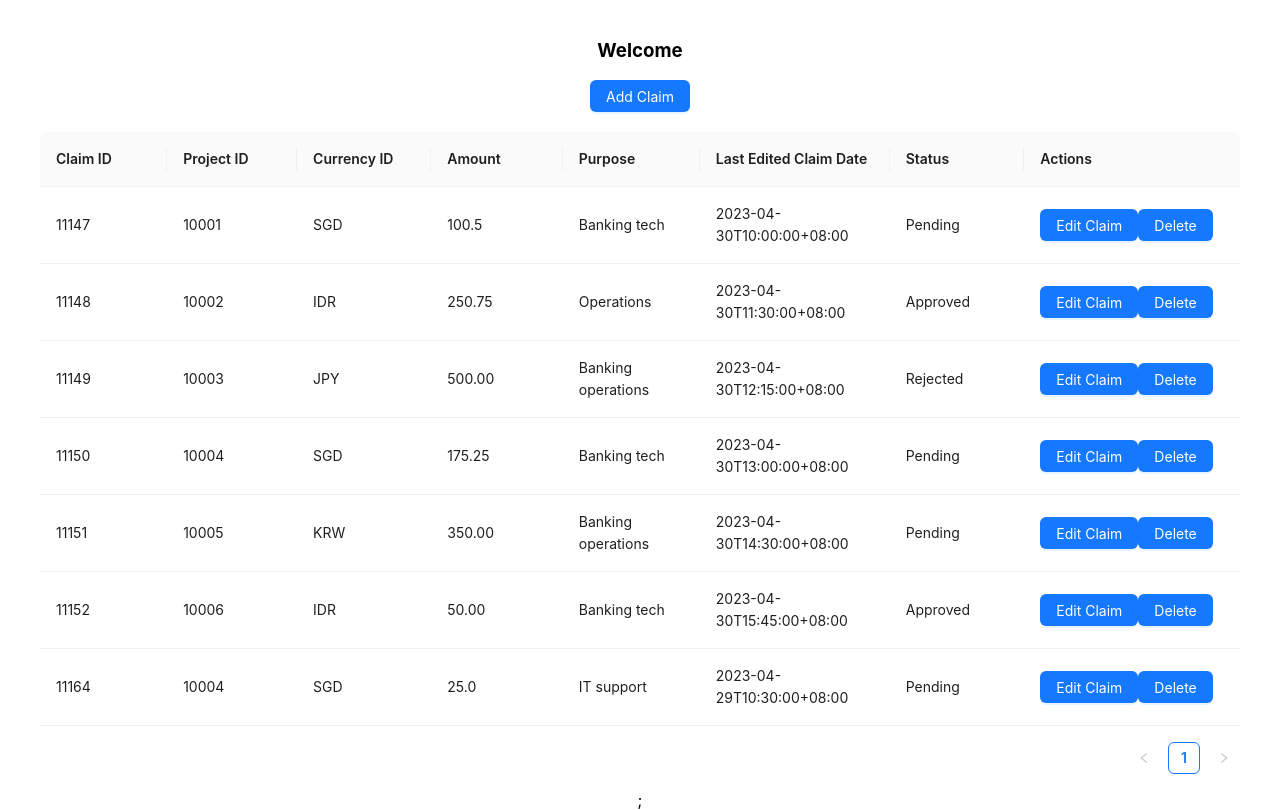
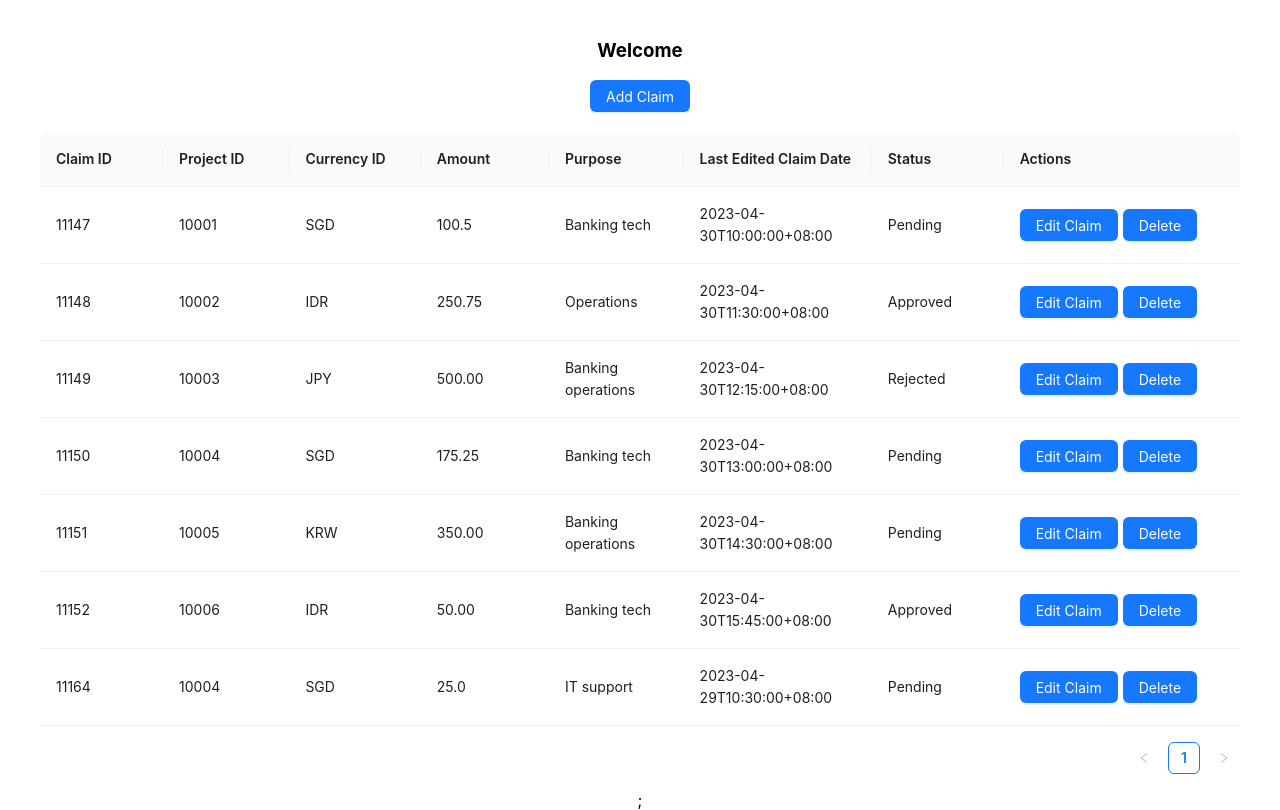
Before and after one commit to cliftontys/TT3_10, a React (Create React App) app in the folder frontend/: page /ListClaims in a window 1280 px wide. Built offline with nearby package versions, Linux system fonts and the light colour scheme.

Commit message:
feat(frontend) uniform buttons and styling

```diff
--- a/frontend/src/pages/ListClaims.tsx
+++ b/frontend/src/pages/ListClaims.tsx
@@ -25,18 +25,19 @@ const ListClaims = () => {
       key: 'Actions',
       width: 250,
       render: (text:string, record:ProjectExpenseClaim) =>
-      <>
+      <div style={{display:"flex", gap:5}}>
       <EditClaimModal currentClaim={record} />
       <Button type="primary">Delete</Button>
-      </>,
+      </div>,
     },
   ]
+
 
   return (
 
     <div>
       <Header></Header>
-      <Table className="listClaims" columns={column} dataSource={claims} />;
+      <Table className="listClaims" columns={column} dataSource={claims}  />;
     </div>
   )
 }
```
